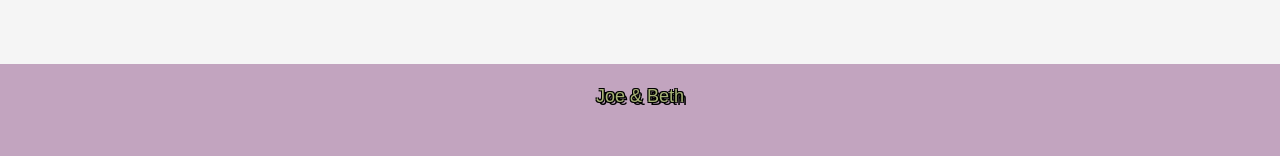
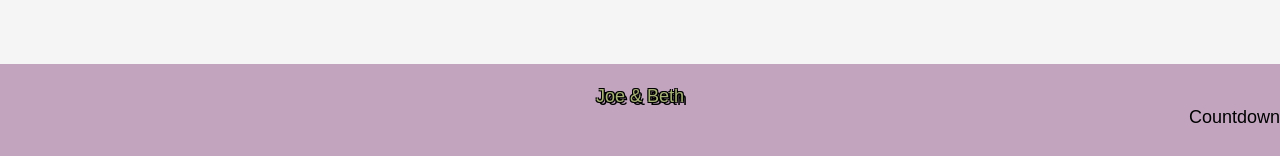
Before and after one commit to joeandbeth2017/joeandbeth2017.github.io, a Jekyll site: the page built from aboutus.md, in a window 1280 px wide. Shown: the part 770-926 px from the top of the page. Built offline with Jekyll 4.4.1, drawn with Linux system fonts in a browser that asks for light colours.

Commit message:
Update default.html

```diff
--- a/_layouts/default.html
+++ b/_layouts/default.html
@@ -33,5 +33,7 @@
 		<footer class="clearfix">
 			{{ site.groom }} &amp; {{ site.bride }}
 		</footer>
+
+		<div id="countdown">Countdown</div>
 	</body>
 </html>
```
